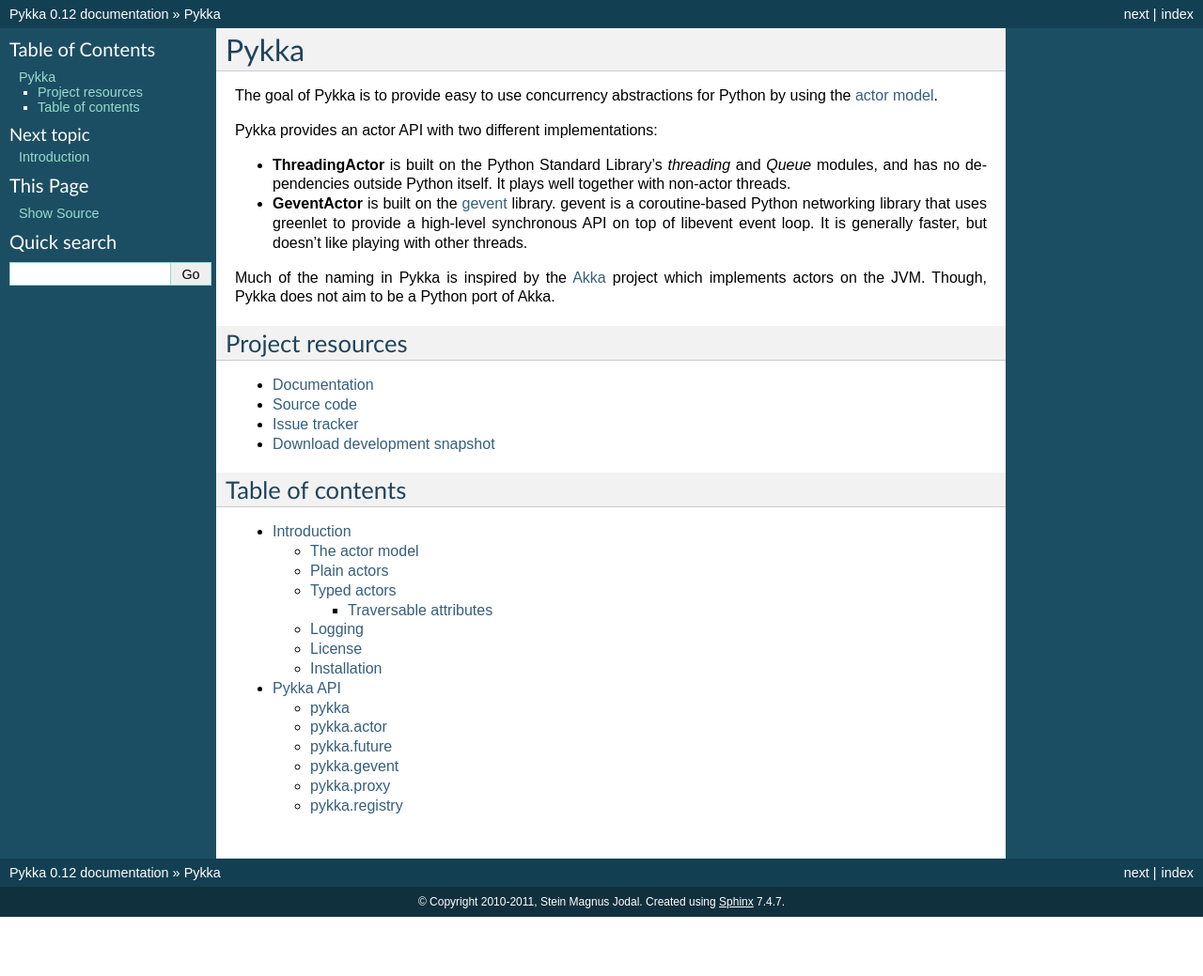
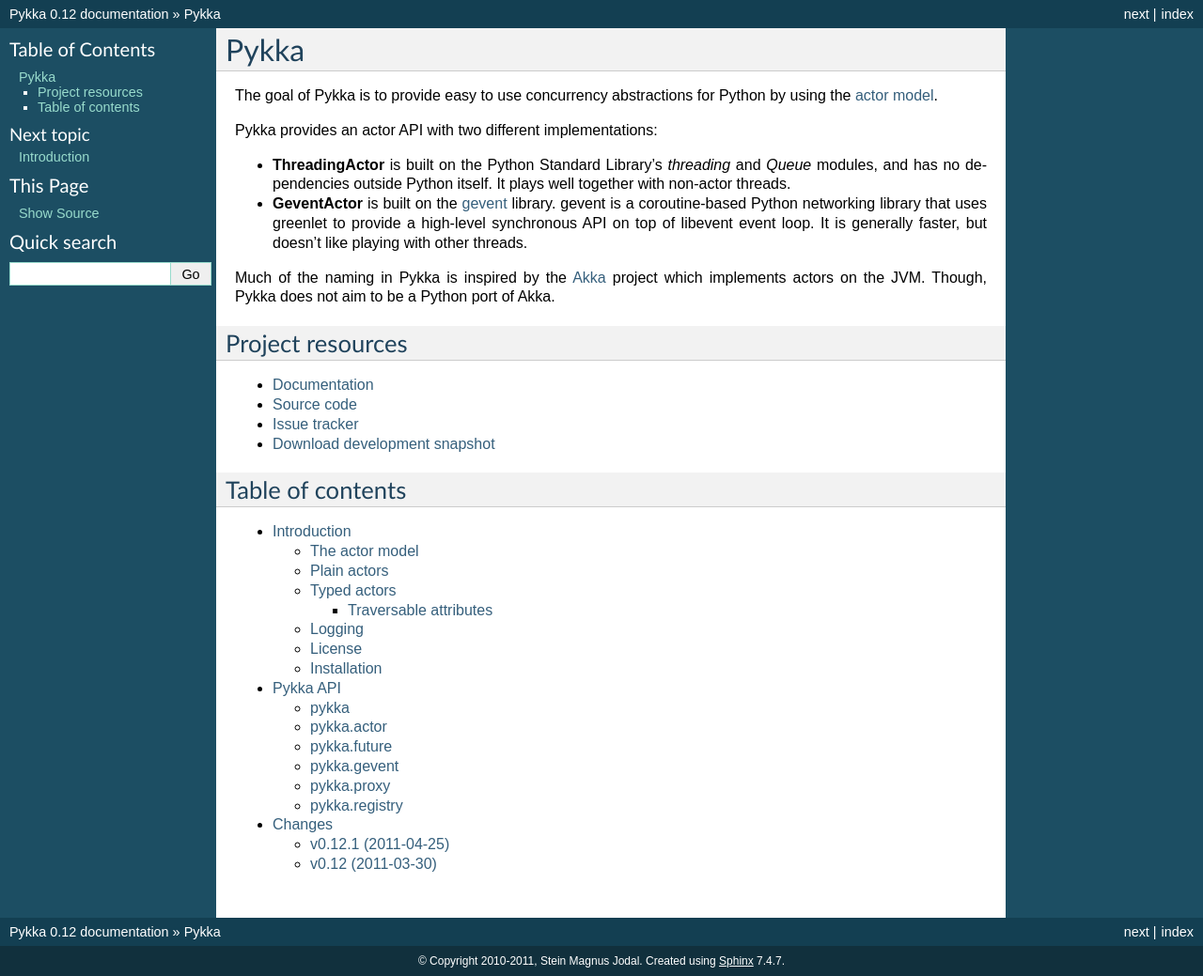
Before and after one commit to jodal/pykka, a Sphinx documentation site: the page built from docs/index.rst, in a window 1280 px wide. Shown: the whole page at 94% size. Built offline with Sphinx 7.4.7, drawn with Linux system fonts in a browser that asks for light colours; before the commit the page ends 976 px from its top, so only the background shows below that.

Commit message:
Create changelog

```diff
--- /dev/null
+++ b/docs/changes.rst
@@ -0,0 +1,16 @@
+=======
+Changes
+=======
+
+v0.12.1 (2011-04-25)
+====================
+
+- Stop all running actors on :exc:`BaseException` instead of just
+  :exc:`KeyboardInterrupt`, so that ``sys.exit(1)`` will work.
+
+v0.12 (2011-03-30)
+==================
+
+- First stable release, as Pykka now is used by the `Mopidy
+  <http://www.mopidy,com/>`_ project. From now on, a changelog will be
+  maintained and we will strive for backwards compatability.
--- a/docs/index.rst
+++ b/docs/index.rst
@@ -8,3 +8,4 @@
 
     introduction
     api
+    changes
```
